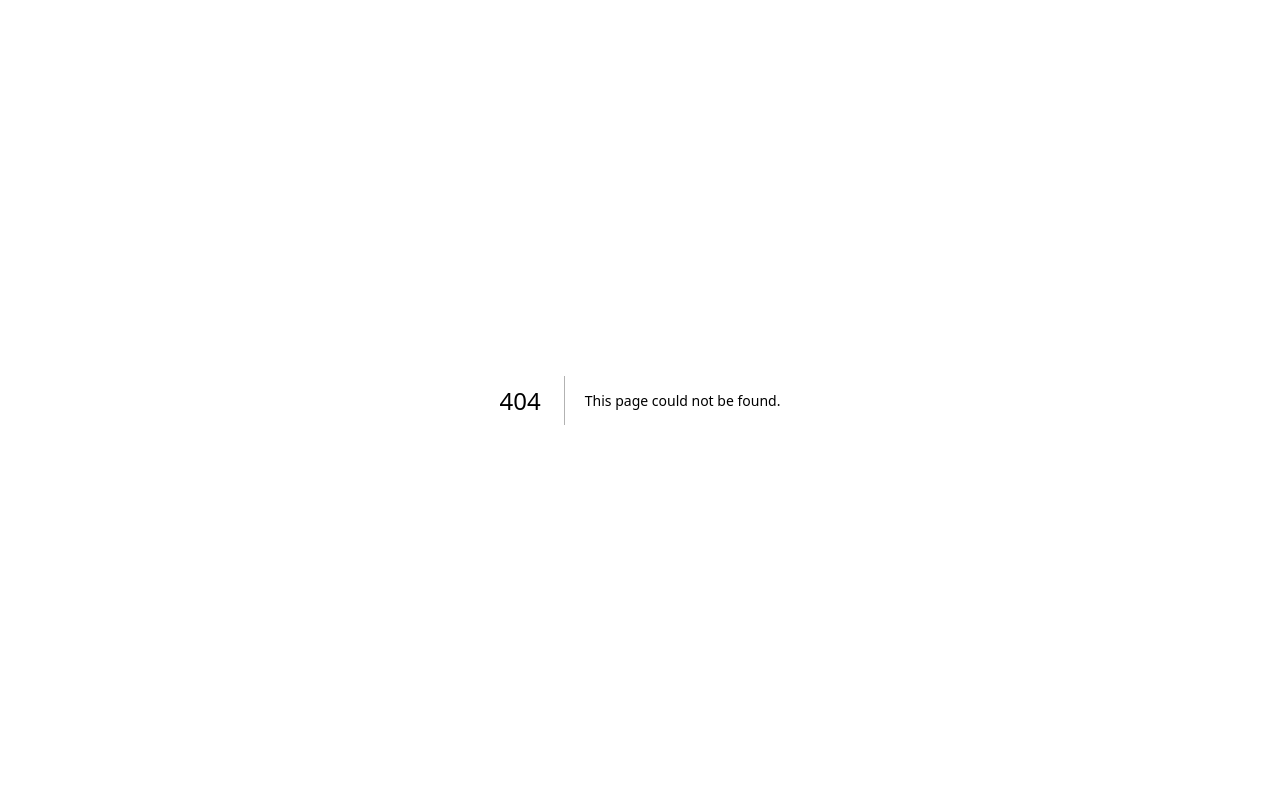
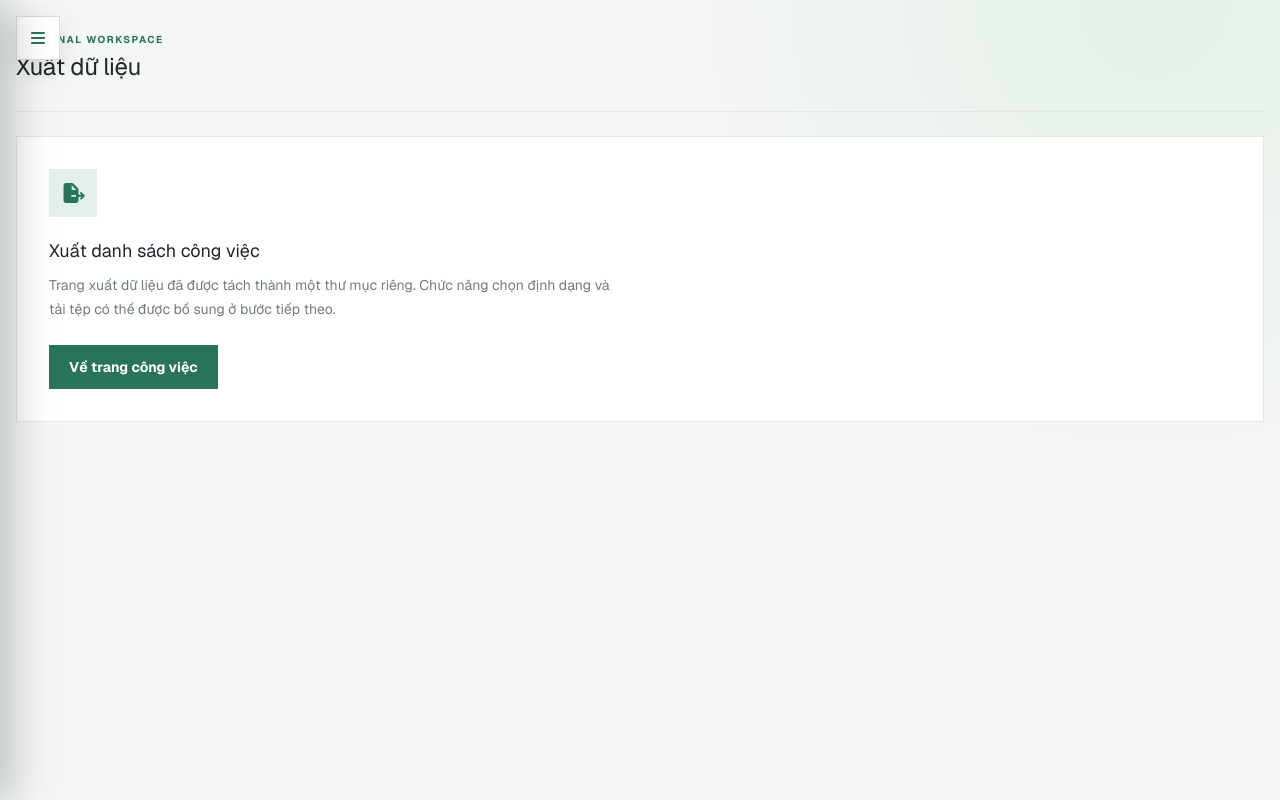
Before and after one commit to huynhnguyenday/Task-Personal, a Next.js app: page /export in a window 1280 px wide. Before the commit this address had no page. Built offline with nearby package versions, Linux system fonts and the light colour scheme.

Commit message:
[Update]-[Taskbar]-Update-taskbar-for-project

```diff
--- /dev/null
+++ b/src/app/export/page.tsx
@@ -0,0 +1,20 @@
+import Link from "next/link";
+import { FontAwesomeIcon } from "@fortawesome/react-fontawesome";
+import { faFileExport } from "@fortawesome/free-solid-svg-icons";
+
+export default function ExportPage() {
+  return (
+    <main className="min-h-screen bg-[#f5f7f5] bg-[radial-gradient(circle_at_90%_0%,#e4efe7_0,transparent_32%)] px-4 py-8 text-[#20252b]">
+      <section className="mx-auto max-w-[1440px] border-b border-[#e3e7e9] pb-7 pl-14 sm:pl-0">
+        <p className="mb-1 text-[10px] font-bold tracking-[1.5px] text-[#28745b]">PERSONAL WORKSPACE</p>
+        <h1 className="text-2xl tracking-[-0.4px]">Xuất dữ liệu</h1>
+      </section>
+      <section className="mx-auto mt-6 max-w-[1440px] border border-[#e3e7e9] bg-white p-8">
+        <div className="mb-5 grid h-12 w-12 place-items-center bg-[#e3f0e9] text-xl text-[#28745b]"><FontAwesomeIcon icon={faFileExport} /></div>
+        <h2 className="text-lg">Xuất danh sách công việc</h2>
+        <p className="mt-2 max-w-xl text-sm leading-6 text-[#727a82]">Trang xuất dữ liệu đã được tách thành một thư mục riêng. Chức năng chọn định dạng và tải tệp có thể được bổ sung ở bước tiếp theo.</p>
+        <Link href="/" className="mt-6 inline-block bg-[#28745b] px-5 py-3 text-sm font-bold text-white no-underline transition hover:bg-[#1e604a]">Về trang công việc</Link>
+      </section>
+    </main>
+  );
+}
--- a/src/app/layout.tsx
+++ b/src/app/layout.tsx
@@ -1,6 +1,7 @@
 import type { Metadata } from "next";
 import { Geist, Geist_Mono } from "next/font/google";
 import "./globals.css";
+import Taskbar from "@/components/Taskbar";
 
 const geistSans = Geist({
   variable: "--font-geist-sans",
@@ -23,7 +24,10 @@ export default function RootLayout({ children }: LayoutProps<"/">) {
       lang="vi"
       className={`${geistSans.variable} ${geistMono.variable} h-full antialiased`}
     >
-      <body className="min-h-full flex flex-col">{children}</body>
+      <body className="min-h-full flex flex-col">
+        <Taskbar />
+        {children}
+      </body>
     </html>
   );
 }
--- a/src/app/page.tsx
+++ b/src/app/page.tsx
@@ -518,19 +518,6 @@ export default function Home() {
             <h1 className="text-xl tracking-[-0.4px]">Task board</h1>
           </div>
         </div>
-        <a
-          className="ml-auto inline-flex h-[42px] w-[42px] items-center justify-center rounded-[10px] border border-[#28745b] bg-[#e3f0e9] text-[#727a82] shadow-[0_4px_12px_#27382d0a] transition hover:-translate-y-0.5 hover:border-[#28745b] hover:bg-white hover:text-[#28745b] hover:shadow-[0_7px_16px_#27382d16] focus-visible:outline-2 focus-visible:outline-[#28745b] focus-visible:outline-offset-2"
-          href="/setting"
-          aria-label="Mở cài đặt"
-          title="Cài đặt"
-        >
-          <span
-            className="grid h-6 w-6 place-items-center rounded-full bg-white text-[15px] leading-none transition hover:rotate-[25deg] hover:bg-[#28745b] hover:text-white"
-            aria-hidden="true"
-          >
-            ⚙
-          </span>
-        </a>
       </header>
       <section className="mx-auto flex max-w-[1440px] flex-col gap-6 pb-[30px] pt-3 lg:flex-row lg:items-center lg:gap-8">
         <div className="shrink-0 lg:w-[260px]">
--- a/src/app/setting/page.tsx
+++ b/src/app/setting/page.tsx
@@ -214,15 +214,8 @@ export default function SettingsPage() {
 
   return (
     <main className="min-h-screen bg-[#f5f7f5] bg-[radial-gradient(circle_at_90%_0%,#e4efe7_0,transparent_32%)] px-2 py-[22px] pb-[50px] text-[#20252b] sm:px-4 sm:py-8 sm:pb-20">
-      <header className="mx-auto flex max-w-[1440px] items-start justify-between gap-5 border-b border-[#e3e7e9] pb-7 sm:items-center">
+      <header className="mx-auto max-w-[1440px] border-b border-[#e3e7e9] pb-7">
         <div className="flex items-center gap-3.5">
-          <Link
-            className="grid h-[42px] w-[42px] rotate-[-6deg] place-items-center bg-[#28745b] text-[21px] font-bold text-white"
-            href="/"
-            aria-label="Về trang công việc"
-          >
-            T
-          </Link>
           <div>
             <p className="mb-1 text-[10px] font-bold tracking-[1.5px] text-[#28745b]">
               PERSONAL WORKSPACE
@@ -230,12 +223,6 @@ export default function SettingsPage() {
             <h1 className="text-xl tracking-[-0.4px]">Cấu hình workspace</h1>
           </div>
         </div>
-        <Link
-          className="text-xs font-bold text-[#727a82] no-underline transition hover:text-[#28745b]"
-          href="/"
-        >
-          ← Công việc
-        </Link>
       </header>
       <section className="mx-auto max-w-[1440px] pb-[20px] pt-[20px]">
         <div>
@@ -399,7 +386,9 @@ export default function SettingsPage() {
                   ))}
                 </ul>
               ) : (
-              <p className="mt-6 text-xs text-[#9aa1a4]">Chưa có giá trị nào</p>
+                <p className="mt-6 text-xs text-[#9aa1a4]">
+                  Chưa có giá trị nào
+                </p>
               )}
               {error && activeType === section.type && (
                 <p className="mt-3.5 text-[13px] text-[#a34646]">{error}</p>
--- /dev/null
+++ b/src/components/Taskbar.tsx
@@ -0,0 +1,56 @@
+"use client";
+
+import Link from "next/link";
+import { usePathname } from "next/navigation";
+import { FontAwesomeIcon } from "@fortawesome/react-fontawesome";
+import { faBars, faFileExport, faGear, faHouse, faXmark } from "@fortawesome/free-solid-svg-icons";
+import { useEffect, useState } from "react";
+
+const navigation = [
+  { href: "/", label: "Công việc", icon: faHouse },
+  { href: "/setting", label: "Cấu hình", icon: faGear },
+  { href: "/export", label: "Xuất dữ liệu", icon: faFileExport },
+];
+
+export default function Taskbar() {
+  const pathname = usePathname();
+  const [isOpen, setIsOpen] = useState(false);
+
+  useEffect(() => {
+    const closeOnEscape = (event: KeyboardEvent) => {
+      if (event.key === "Escape") setIsOpen(false);
+    };
+    window.addEventListener("keydown", closeOnEscape);
+    return () => window.removeEventListener("keydown", closeOnEscape);
+  }, []);
+
+  return (
+    <>
+      <button type="button" className="fixed left-4 top-4 z-40 grid h-11 w-11 place-items-center border border-[#d7ded9] bg-white text-[#28745b] shadow-[0_8px_24px_rgba(32,37,43,0.12)] transition hover:bg-[#e3f0e9]" aria-label="Mở thanh điều hướng" aria-expanded={isOpen} aria-controls="workspace-taskbar" onClick={() => setIsOpen(true)}>
+        <FontAwesomeIcon icon={faBars} />
+      </button>
+
+      <div className={`fixed inset-0 z-50 bg-[#20252b]/30 transition-opacity duration-300 ${isOpen ? "pointer-events-auto opacity-100" : "pointer-events-none opacity-0"}`} aria-hidden={!isOpen} onClick={() => setIsOpen(false)} />
+
+      <aside id="workspace-taskbar" className={`fixed inset-y-0 left-0 z-[60] flex w-[280px] max-w-[85vw] flex-col bg-[#173f33] p-5 text-white shadow-[12px_0_40px_rgba(20,35,29,0.25)] transition-transform duration-300 ease-out ${isOpen ? "translate-x-0" : "-translate-x-full"}`} aria-label="Thanh điều hướng" aria-hidden={!isOpen}>
+        <div className="mb-10 flex items-center justify-between border-b border-white/15 pb-5">
+          <div className="flex items-center gap-3">
+            <span className="grid h-10 w-10 place-items-center bg-white text-lg font-bold text-[#28745b]">T</span>
+            <div><p className="text-[10px] font-bold tracking-[1.5px] text-[#a9d7c5]">PERSONAL</p><p className="text-sm font-semibold">Workspace</p></div>
+          </div>
+          <button type="button" className="grid h-9 w-9 place-items-center bg-white/10 text-white transition hover:bg-white/20" aria-label="Đóng thanh điều hướng" onClick={() => setIsOpen(false)}><FontAwesomeIcon icon={faXmark} /></button>
+        </div>
+
+        <nav className="grid gap-2">
+          {navigation.map((item) => {
+            const isActive = pathname === item.href;
+            return <Link key={item.href} href={item.href} onClick={() => setIsOpen(false)} className={`flex items-center gap-4 px-4 py-3.5 text-sm font-semibold no-underline transition ${isActive ? "bg-white text-[#28745b]" : "text-white/80 hover:bg-white/10 hover:text-white"}`} aria-current={isActive ? "page" : undefined} tabIndex={isOpen ? 0 : -1}>
+              <span className="grid w-5 place-items-center text-base"><FontAwesomeIcon icon={item.icon} /></span>{item.label}
+            </Link>;
+          })}
+        </nav>
+        <p className="mt-auto border-t border-white/15 pt-5 text-[11px] leading-5 text-white/50">Quản lý công việc cá nhân</p>
+      </aside>
+    </>
+  );
+}
```
Lines whose indentation alone changed are shown as unchanged.
